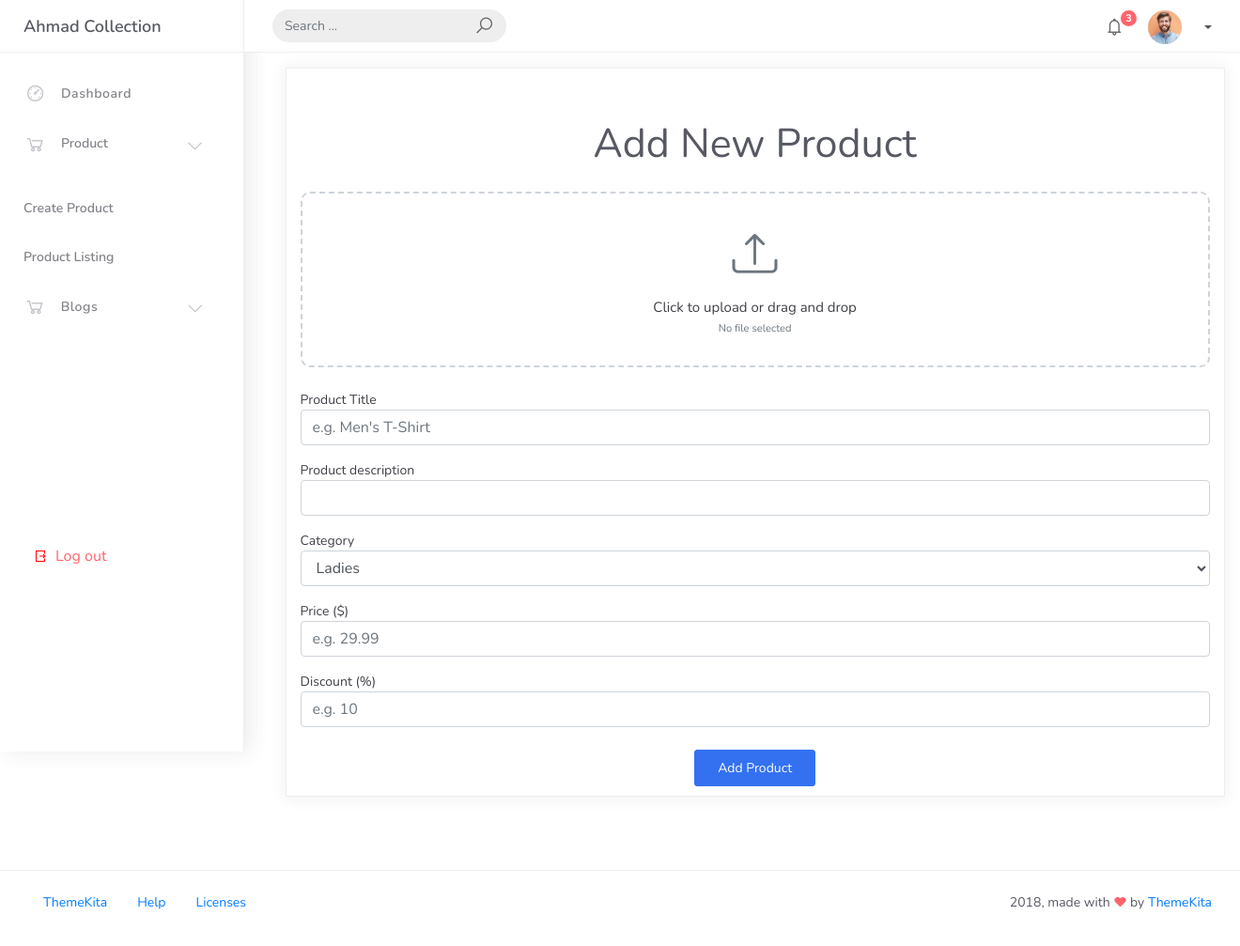
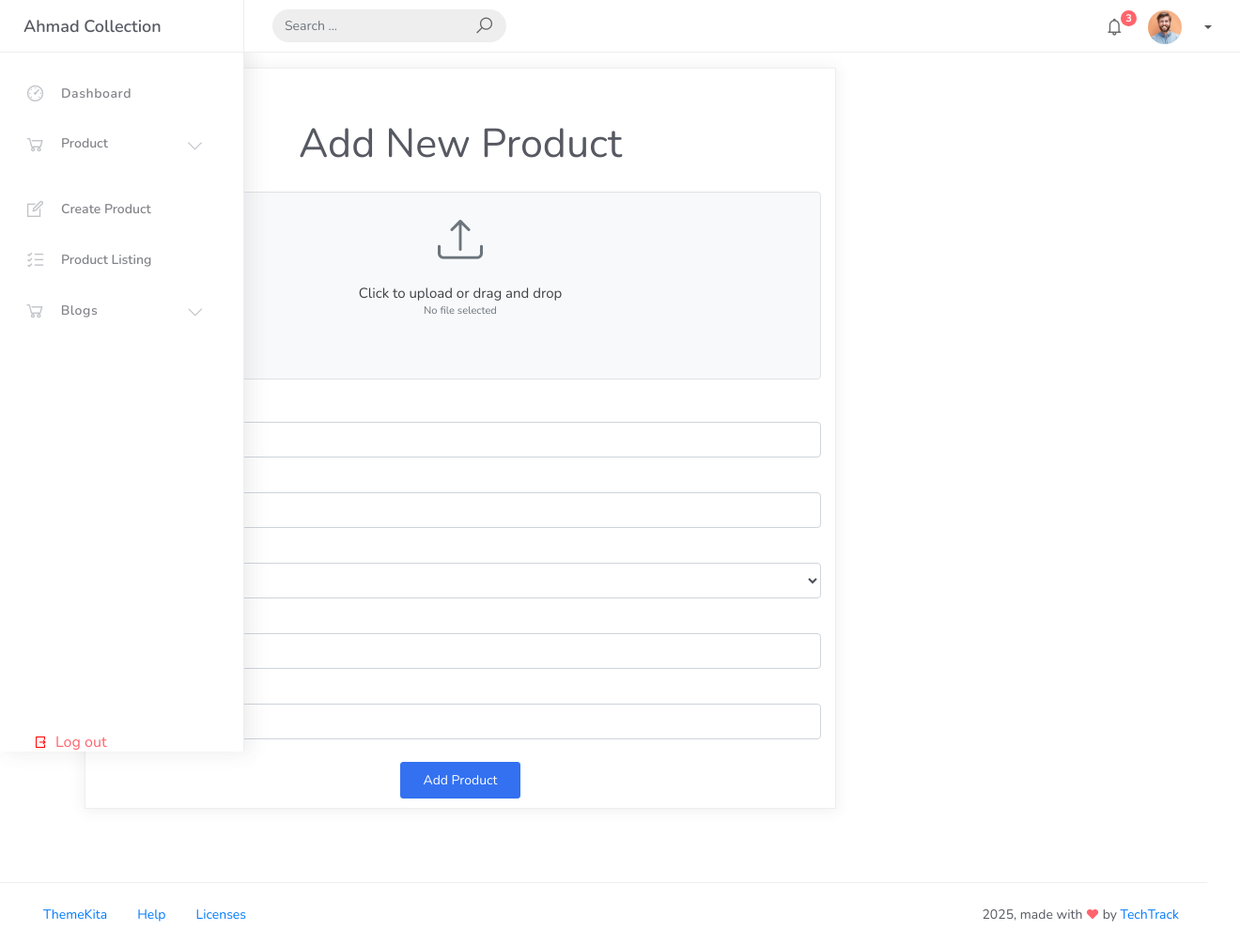
Before and after one commit to husnainmehboob189/ahmed-collection, a Laravel app: page /frontend/products in a window 1320 px wide. Shown: the whole page at 94% size. Before the commit the page ends 968 px from the top, so only its background shows below. Run offline with Laravel 12, Linux system fonts and the light colour scheme; data comes from the database, SQL or seed files in the repository; data that the repository does not hold is empty.

Commit message:
update all

```diff
--- a/app/Http/Controllers/Frontend/ProductController.php
+++ b/app/Http/Controllers/Frontend/ProductController.php
@@ -34,7 +34,7 @@ class ProductController extends Controller
         'image' => 'nullable|image|mimes:jpeg,png,jpg,gif|max:2048',
     ]);
 
-    dd($request->all());
+    // dd($request->all());
 
     $product = DB::table('products')->where('id', $id)->first();
 
--- a/resources/views/frontend/index1.blade.php
+++ b/resources/views/frontend/index1.blade.php
@@ -653,8 +653,8 @@
 
   <section>
     <div class="container-fluid">
-  <div class="row justify-content-center">
-    <div class="col-lg-10 p-5 mt-4 bg-white border rounded-4 shadow-sm d-flex flex-column flex-md-row align-items-center justify-content-between">
+  <div class="container mx-auto p-0">
+    <div class="col p-5 mt-4 bg-white border rounded-4 shadow-sm d-flex flex-column flex-md-row align-items-center justify-content-between">
 
       <!-- Left: Text -->
       <div class="mb-4 mb-md-0">
--- a/resources/views/frontend/layout/footer.blade.php
+++ b/resources/views/frontend/layout/footer.blade.php
@@ -1,4 +1,5 @@
-	<footer class="footer">
+	<footer class="footer" style="max-width: 1580px;
+    margin:0px 35px 0px  auto;">
 					<div class="container-fluid">
 						<nav class="pull-left">
 							<ul class="nav">
@@ -20,7 +21,7 @@
 							</ul>
 						</nav>
 						<div class="copyright ml-auto">
-							2018, made with <i class="la la-heart heart text-danger"></i> by <a href="http://www.themekita.com">ThemeKita</a>
+							2025, made with <i class="la la-heart heart text-danger"></i> by <a href="https://techtrack.online/">TechTrack</a>
 						</div>
 					</div>
 				</footer>
--- a/resources/views/frontend/layout/header.blade.php
+++ b/resources/views/frontend/layout/header.blade.php
@@ -1,5 +1,6 @@
 <!DOCTYPE html>
 <html>
+
 <head>
 	<meta http-equiv="X-UA-Compatible" content="IE=edge,chrome=1" />
 	<title>Ahmad Collection</title>
@@ -19,9 +20,12 @@
 	<link rel="stylesheet" href="{{ asset('frontend/css/demo.css') }}">
 
 
+	<style>
 
+	</style>
 
 </head>
+
 <body>
 	<div class="wrapper">
 		<div class="main-header">
@@ -48,17 +52,17 @@
 						</div>
 					</form>
 					<ul class="navbar-nav topbar-nav ml-md-auto align-items-center">
-{{--						<li class="nav-item dropdown hidden-caret">--}}
-{{--							<a class="nav-link dropdown-toggle" href="#" id="navbarDropdown" role="button" data-toggle="dropdown" aria-haspopup="true" aria-expanded="false">--}}
-{{--								<i class="la la-envelope"></i>--}}
-{{--							</a>--}}
-{{--							<div class="dropdown-menu" aria-labelledby="navbarDropdown">--}}
-{{--								<a class="dropdown-item" href="#">Action</a>--}}
-{{--								<a class="dropdown-item" href="#">Another action</a>--}}
-{{--								<div class="dropdown-divider"></div>--}}
-{{--								<a class="dropdown-item" href="#">Something else here</a>--}}
-{{--							</div>--}}
-{{--						</li>--}}
+						{{-- <li class="nav-item dropdown hidden-caret">--}}
+						{{-- <a class="nav-link dropdown-toggle" href="#" id="navbarDropdown" role="button" data-toggle="dropdown" aria-haspopup="true" aria-expanded="false">--}}
+						{{-- <i class="la la-envelope"></i>--}}
+						{{-- </a>--}}
+						{{-- <div class="dropdown-menu" aria-labelledby="navbarDropdown">--}}
+						{{-- <a class="dropdown-item" href="#">Action</a>--}}
+						{{-- <a class="dropdown-item" href="#">Another action</a>--}}
+						{{-- <div class="dropdown-divider"></div>--}}
+						{{-- <a class="dropdown-item" href="#">Something else here</a>--}}
+						{{-- </div>--}}
+						{{-- </li>--}}
 						<li class="nav-item dropdown hidden-caret">
 							<a class="nav-link dropdown-toggle" href="#" id="navbarDropdown" role="button" data-toggle="dropdown" aria-haspopup="true" aria-expanded="false">
 								<i class="la la-bell"></i>
@@ -117,23 +121,24 @@
 							</ul>
 						</li>
 						<li class="nav-item dropdown">
-							<a class="dropdown-toggle profile-pic" data-toggle="dropdown" href="#" aria-expanded="false"> <img src="{{ asset('frontend/img/profile2.jpg') }}"  alt="user-img" width="36" class="img-circle"><span >{{ Auth::user()->name }}</span></span> </a>
+							<a class="dropdown-toggle profile-pic" data-toggle="dropdown" href="#" aria-expanded="false"> <img src="{{ asset('frontend/img/profile2.jpg') }}" alt="user-img" width="36" class="img-circle"><span>{{ Auth::user()->name }}</span></span> </a>
 							<ul class="dropdown-menu dropdown-user">
 								<li>
 									<div class="user-box">
 										<div class="u-img"><img src="{{ asset('frontend/img/profile2.jpg') }}" alt="user"></div>
 										<div class="u-text">
 											<h4>{{ Auth::user()->name }}</h4>
-											<p class="text-muted">{{ Auth::user()->email }}</p><a href="{{route('profile.edit')}}" class="btn btn-rounded btn-danger btn-sm">View Profile</a></div>
+											<p class="text-muted">{{ Auth::user()->email }}</p><a href="{{route('profile.edit')}}" class="btn btn-rounded btn-danger btn-sm">View Profile</a>
+										</div>
 									</div>
 								</li>
 								<div class="dropdown-divider"></div>
 								<button class="d-flex align-items-center" style="color: red; border: none; padding: 10px 20px; background: none; font-size: 16px;">
 									<i class="la la-sign-out mr-2"></i>
-                                    <form method="POST" action="{{ route('logout') }}">
+									<form method="POST" action="{{ route('logout') }}" class="mb-0">
 										@csrf
 
-                                        <x-dropdown-link style="padding-left: 0px !important;" class="text-danger p-0 px-0" :href="route('logout')"
+										<x-dropdown-link style="padding-left: 0px !important;" class="text-danger p-0 px-0 " :href="route('logout')"
 											onclick="event.preventDefault();
                                                 this.closest('form').submit();">
 											{{ __('Log out') }}
@@ -168,11 +173,13 @@
 							<ul class="nav flex-column">
 								<li class="nav-item">
 									<a class="nav-link {{ request()->is('frontend/products') ? 'active' : '' }}" href="{{ url('frontend/products') }}">
+										<i class="la la-edit me-2"></i>
 										Create Product
 									</a>
 								</li>
 								<li class="nav-item">
 									<a class="nav-link {{ request()->routeIs('products.listing') ? 'active' : '' }}" href="{{ route('products.listing') }}">
+										<i class="la la-list-alt me-2"></i>
 										Product Listing
 									</a>
 								</li>
@@ -191,10 +198,11 @@
 						<div class="collapse" id="blogDropdown">
 							<ul class="nav flex-column ms-3">
 								<li class="nav-item">
-                <a class="nav-link" href="{{ route('posts.create') }}">Create Blog</a>
+									<a class="nav-link" href="{{ route('posts.create') }}"><i class="la la-edit me-2"></i> Create Blog</a>
 								</li>
 								<li class="nav-item">
-                <a class="nav-link" href="{{ route('posts.index') }}">Blogs listing</a>
+									<a class="nav-link" href="{{ route('posts.index') }}"><i class="la la-list-alt me-2"></i>
+										Blogs listing</a>
 								</li>
 							</ul>
 						</div>
@@ -203,10 +211,10 @@
 
 
 
-                        <div class="position-absolute d-flex align-items-center" style="top: 570px; padding: 0 15px;">
+					<div class="position-absolute d-flex align-items-center" style="bottom: 15%; padding: 0 15px;">
 						<button class="d-flex align-items-center" style="color: red; border: none; padding: 10px 20px; background: none; font-size: 16px;">
 							<i class="la la-sign-out mr-2"></i>
-                              <form method="POST" action="{{ route('logout') }}">
+							<form method="POST" action="{{ route('logout') }}" class="mb-0">
 								@csrf
 
 								<x-dropdown-link style="padding-left: 0px !important;" class="text-danger p-0 px-0" :href="route('logout')"
--- a/resources/views/frontend/posts/create.blade.php
+++ b/resources/views/frontend/posts/create.blade.php
@@ -20,8 +20,8 @@
 
 </style>
 
-<div class="py-5">
-  <div class="card shadow-sm mt-4" style="margin-left: 23%; width: 1000px;">
+<div class="py-5 align-content-center" style="max-height: 92vh; height:100%; overflow-y: auto;">
+  <div class="card shadow-sm mt-4" style="margin-left: 30%; width: 1000px;">
     <div class="card-body mt-4">
       <h2 class="text-center mb-4 mt-3">Create New Blog</h2>
 
--- a/resources/views/frontend/product.blade.php
+++ b/resources/views/frontend/product.blade.php
@@ -18,7 +18,24 @@
       font-size: 48px;
       color: #6c757d;
     }
+  .upload-box {
+    cursor: pointer;
+    background-color: #f8f9fa;
+    border: 2px dashed #dee2e6;
+    padding: 1.5rem;
+    transition: background-color 0.3s ease;
+    min-height: 200px;
+  }
 
+  .upload-box:hover {
+    background-color: #e9ecef;
+  }
+
+  .upload-box img {
+    max-width: 100%;
+    max-height: 150px;
+    object-fit: contain;
+  }
   @media (min-width: 1024px) {
     .responsive-padding {
       padding-left:200px !important;
@@ -32,8 +49,8 @@
   }
   </style>
  <div class="py-5">
-  <div class="card shadow-sm mt-4" style="margin-left: 23%;width: 1000px">
-    <div class="card-body mt-4">
+  <div class="card shadow-sm mt-4 update-product-container mx-auto ml-0" style="width: 800px;margin-right:430px !important;">
+    <div class="card-body mt-4" style="">
       <h2 class="text-center mb-4 mt-3">Add New Product</h2>
 
       <form action="{{ route('products.store') }}" method="POST" enctype="multipart/form-data">
@@ -41,12 +58,16 @@
         <!-- Image Upload -->
         <div class="mb-4">
           <label for="productImage" class="form-label w-100">
-            <div class="upload-box" id="uploadBox">
-              <i class="bi bi-upload"></i>
-              <p class="mt-2 mb-0">Click to upload or drag and drop</p>
-              <small id="fileName" class="text-muted">No file selected</small>
+            <div class="upload-box text-center p-3 border rounded position-relative" id="uploadBox">
+              <i class="bi bi-upload fs-1" id="uploadIcon"></i>
+              <p class="mt-2 mb-0" id="uploadText">Click to upload or drag and drop</p>
+              <small id="fileName" class="text-muted d-block">No file selected</small>
+
+              <!-- Image Preview inside upload box -->
+              <img id="previewImage" src="#" alt="Preview" class="img-fluid mt-2 d-none" style="max-height: 150px;">
             </div>
           </label>
+
           <input name="image" type="file" class="form-control d-none" id="productImage" accept="image/*">
         </div>
 
@@ -97,27 +118,26 @@
 <link rel="stylesheet" href="https://cdn.jsdelivr.net/npm/bootstrap-icons@1.10.5/font/bootstrap-icons.css">
 
 <script>
-  const fileInput = document.getElementById('productImage');
-  const uploadBox = document.getElementById('uploadBox');
-  const fileName = document.getElementById('fileName');
+document.getElementById('productImage').addEventListener('change', function (event) {
+  const file = event.target.files[0];
+
+  if (file) {
+    document.getElementById('fileName').textContent = file.name;
+
+    const reader = new FileReader();
+    reader.onload = function (e) {
+      const previewImage = document.getElementById('previewImage');
+      previewImage.src = e.target.result;
+      previewImage.classList.remove('d-none');
+
+      // Optionally hide icon and text
+      document.getElementById('uploadIcon').style.display = 'none';
+      document.getElementById('uploadText').style.display = 'none';
+    };
+    reader.readAsDataURL(file);
+  }
+});
+</script>
 
 
-
-  // uploadBox.addEventListener('dragover', (e) => {
-  //   e.preventDefault();
-  //   uploadBox.style.backgroundColor = '#e9ecef';
-  // });
-
-  // uploadBox.addEventListener('dragleave', () => {
-  //   uploadBox.style.backgroundColor = '';
-  // });
-
-  // uploadBox.addEventListener('drop', (e) => {
-  //   e.preventDefault();
-  //   fileInput.files = e.dataTransfer.files;
-  //   fileName.textContent = fileInput.files[0].name;
-  //   uploadBox.style.backgroundColor = '';
-  // });
-</script>
-
 @endsection
```
Also changed, not shown: resources/views/frontend/edit.blade.php (+26 -18 lines), resources/views/frontend/listing.blade.php (+33 -9 lines). Lines whose indentation alone changed are shown as unchanged.
